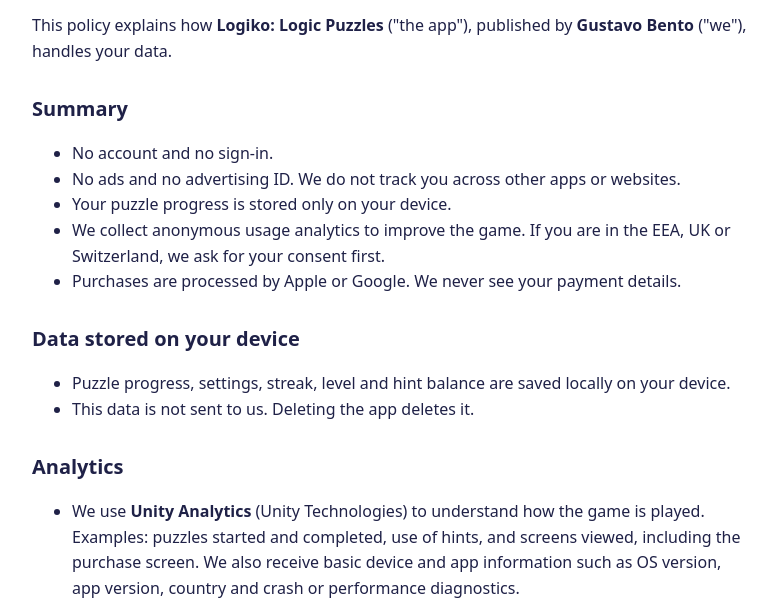
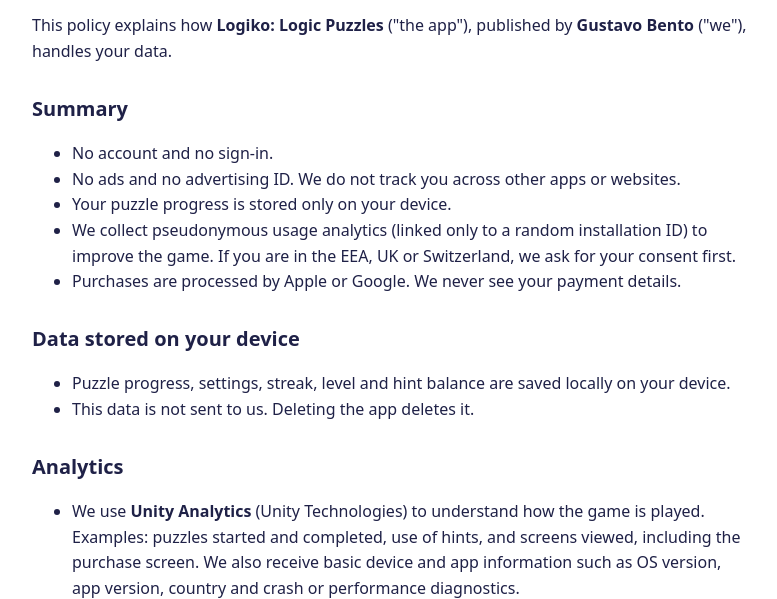
Before and after one commit to gustavo-bento-silva/logiko, a plain HTML site: page privacy.html in a window 1280 px wide. Shown: the part 160-759 px from the top of the page, without its empty margins (248-1025 px from the left). Drawn offline with Linux system fonts and the light colour scheme.

Commit message:
Clarify analytics wording (pseudonymous)

```diff
--- a/privacy.html
+++ b/privacy.html
@@ -13,7 +13,7 @@ body{background:var(--bg);color:var(--fg);font:16px/1.6 system-ui,-apple-system,
 </li>
 <li>Your puzzle progress is stored only on your device.
 </li>
-<li>We collect anonymous usage analytics to improve the game. If you are in the EEA, UK or Switzerland, we ask for your consent first.
+<li>We collect pseudonymous usage analytics (linked only to a random installation ID) to improve the game. If you are in the EEA, UK or Switzerland, we ask for your consent first.
 </li>
 <li>Purchases are processed by Apple or Google. We never see your payment details.
 </li></ul>
```
